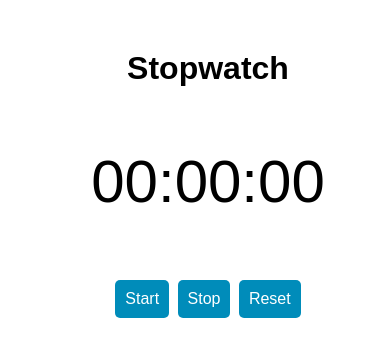
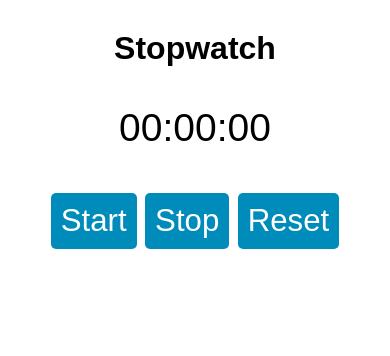
Before and after one commit to Hamza-Azeem1/StopWatch-JS, a plain HTML site: page index.html in a window 390 px wide. Drawn offline with Linux system fonts and the light colour scheme.

Commit message:
Update style.css

```diff
--- a/style.css
+++ b/style.css
@@ -5,11 +5,12 @@ body {
 
 .stopwatch {
   margin: 50px auto;
-    width: 400px;
+  max-width: 400px;
+  width: 90%;
 }
 
 .time {
-    font-size: 60px;
+  font-size: 6vw;
 }
 
 .buttons {
@@ -17,10 +18,10 @@ body {
 }
 
 button {
-    background-color: #008CBA;
+  background-color: #008cba;
   border: none;
   color: white;
-    font-size: 16px;
+  font-size: 4vw;
   padding: 10px;
   text-align: center;
   text-decoration: none;
@@ -29,3 +30,17 @@ body {
   cursor: pointer;
   border-radius: 5px;
 }
+
+@media (max-width: 600px) {
+  .stopwatch {
+    margin: 30px auto;
+  }
+
+  .time {
+    font-size: 10vw;
+  }
+
+  button {
+    font-size: 8vw;
+  }
+}
```
Lines whose indentation alone changed are shown as unchanged.
